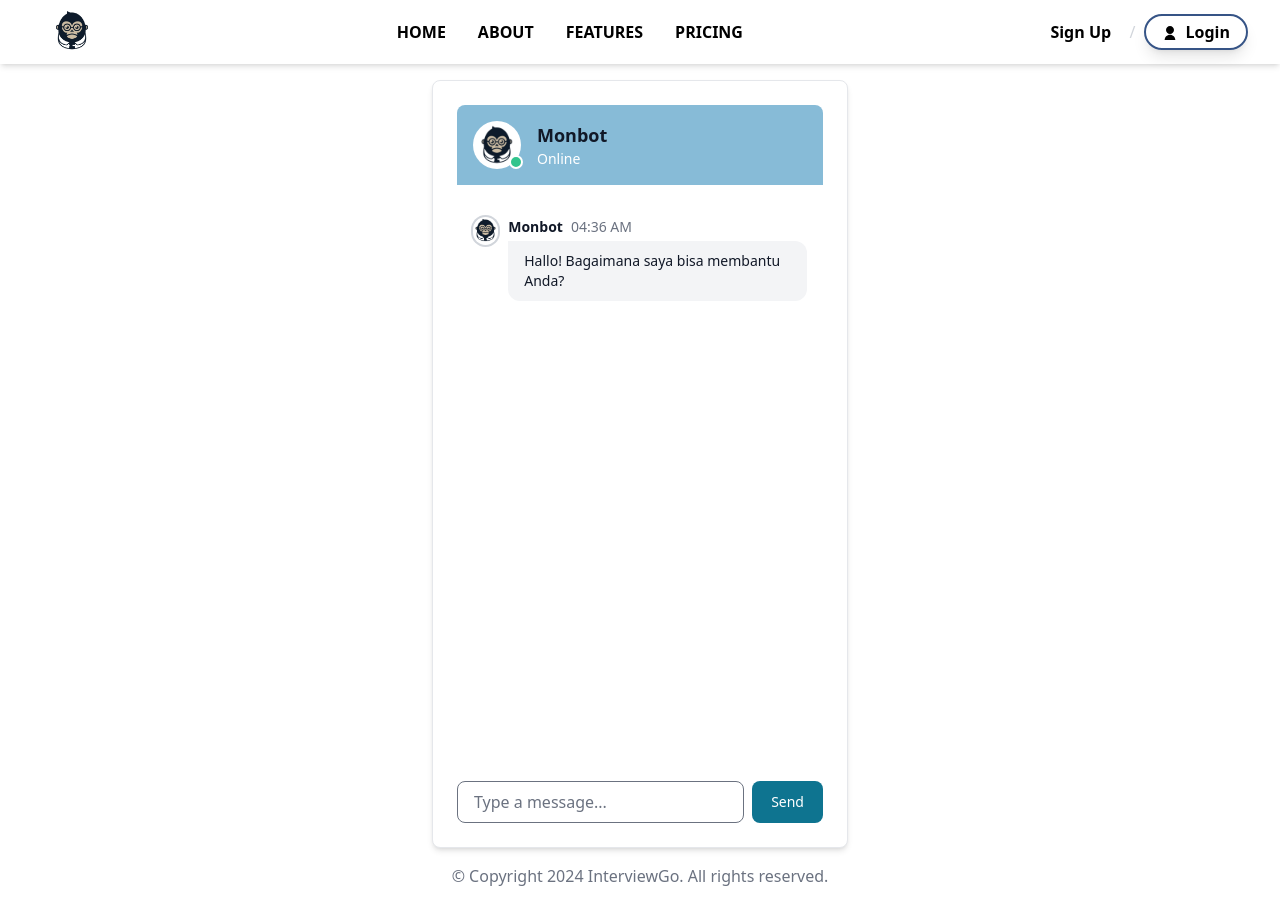
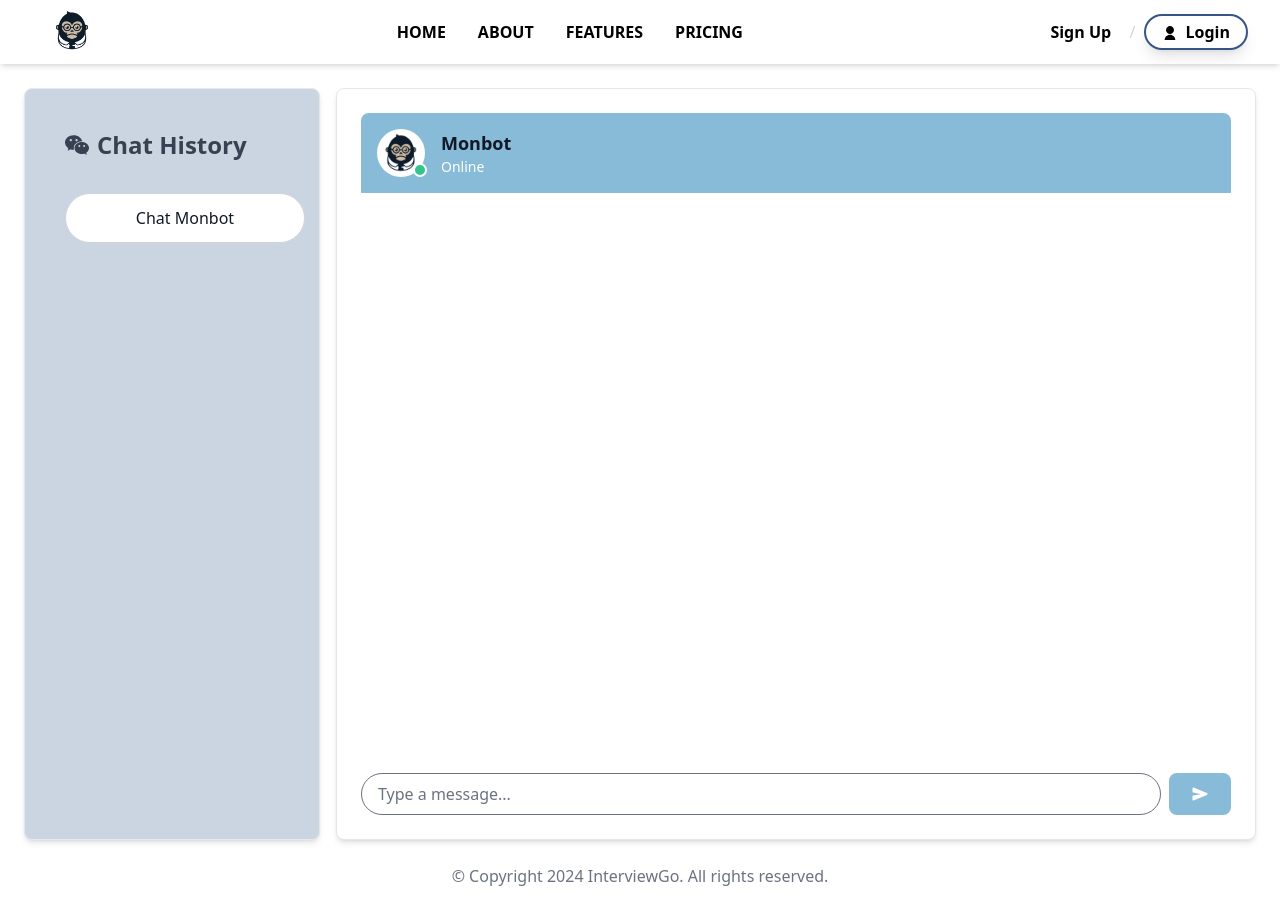
Before and after one commit to pbl-Vol2/interview-go, a React (Create React App) app: page /chatbot in a window 1280 px wide. Built offline with nearby package versions, Linux system fonts and the light colour scheme.

Commit message:
update chatbot history panel

```diff
--- a/src/pages/chatbot.jsx
+++ b/src/pages/chatbot.jsx
@@ -1,15 +1,83 @@
-import React, { useState } from "react";
+import React, { useEffect, useRef, useState } from "react";
 import { Card, Button } from "flowbite-react";
 import axios from "axios";
 import monye from "../assets/image/monye.png";
-import profile from "../assets/image/profile-chatbot.png"
+import profile from "../assets/image/profile-chatbot.png";
 import userImage from "../assets/image/user.png";
+import { IoSend, IoLogoWechat } from "react-icons/io5";
 
 const Chatbot = () => {
-  const [messages, setMessages] = useState([
-    // Initial greeting
+  const [messages, setMessages] = useState([]);
+  const [input, setInput] = useState("");
+  const [sessionId, setSessionId] = useState(null);
+  const [userId, setUserId] = useState("your-user-id"); // Replace with actual user ID
+  const [fullname, setFullname] = useState("User"); // Replace with actual user's full name
+  const [error, setError] = useState(null);
+  const [chatHistory, setChatHistory] = useState([]);
+  const inactivityLimit = 30000; // 30 seconds
+  const timerRef = useRef(null);
+
+  useEffect(() => {
+    const fetchFullname = async () => {
+      try {
+        const token = localStorage.getItem("token");
+        if (!token) {
+          setError("Token is missing!");
+          return;
+        }
+
+        const response = await axios.get(
+          "http://localhost:5000/get_user_info",
           {
-      text: "Hallo! Bagaimana saya bisa membantu Anda?",
+            headers: {
+              Authorization: `Bearer ${token}`,
+              "Content-Type": "application/json",
+            },
+          }
+        );
+
+        if (response.status === 200) {
+          setFullname(response.data.user.fullname);
+        } else {
+          setError("Error fetching full name.");
+        }
+      } catch (error) {
+        setError("Error fetching full name.");
+        if (error.response && error.response.status === 401) {
+          localStorage.removeItem("token");
+          window.location.href = "/login";
+        }
+      }
+    };
+
+    fetchFullname();
+  }, []);
+
+  const initializeSession = async () => {
+    try {
+      const token = localStorage.getItem("token");
+      if (!token) {
+        throw new Error("Token is missing");
+      }
+
+      const response = await axios.post(
+        "http://127.0.0.1:5000/start_session",
+        {
+          user_id: userId,
+        },
+        {
+          headers: {
+            Authorization: `Bearer ${token}`,
+            "Content-Type": "application/json",
+          },
+        }
+      );
+
+      if (response.status === 200) {
+        setSessionId(response.data.session_id);
+        setMessages([
+          {
+            text: `Hello ${fullname}, how can I assist you today?`,
             sender: "bot",
             time: new Date().toLocaleTimeString([], {
               hour: "2-digit",
@@ -17,26 +85,115 @@ const Chatbot = () => {
             }),
           },
         ]);
+        setChatHistory(response.data.chat_history || []); // Fetch and set chat history
+      } else {
+        throw new Error(`Unexpected response status: ${response.status}`);
+      }
+    } catch (error) {
+      console.error("Error initializing session:", error);
+      setError("Error initializing session. Please try again later.");
+    }
+  };
 
-  const [input, setInput] = useState("");
+  useEffect(() => {
+    initializeSession();
+  }, [userId, fullname]);
 
-  const handleSend = () => {
-    if (input.trim()) {
+  const resetInactivityTimer = () => {
+    if (timerRef.current) {
+      clearTimeout(timerRef.current);
+    }
+    timerRef.current = setTimeout(endSession, inactivityLimit);
+  };
+
+  const endSession = async () => {
+    try {
+      setMessages((prevMessages) => [
+        ...prevMessages,
+        {
+          text: "Session chat has ended.",
+          sender: "bot",
+          time: new Date().toLocaleTimeString([], {
+            hour: "2-digit",
+            minute: "2-digit",
+          }),
+        },
+      ]);
+      setSessionId(null);
+      setMessages([]);
+
+      const response = await axios.post("http://127.0.0.1:5000/start_session", {
+        user_id: userId,
+      });
+
+      setSessionId(response.data.session_id);
+      setMessages([
+        {
+          text: `Hello ${fullname}, how can I assist you today?`,
+          sender: "bot",
+          time: new Date().toLocaleTimeString([], {
+            hour: "2-digit",
+            minute: "2-digit",
+          }),
+        },
+      ]);
+    } catch (error) {
+      setError("Error ending session.");
+    }
+  };
+
+  const handleSend = async () => {
+    if (input.trim() && sessionId) {
       const userMessage = input.trim();
       const currentTime = new Date().toLocaleTimeString([], {
         hour: "2-digit",
         minute: "2-digit",
       });
+
       setMessages([
         ...messages,
         { text: userMessage, sender: "user", time: currentTime },
       ]);
       setInput("");
 
-      // Call Flask backend
-      axios
-        .post("http://127.0.0.1:5000/predict", { message: userMessage })
-        .then((response) => {
+      resetInactivityTimer();
+
+      try {
+        const token = localStorage.getItem("token");
+        if (!token) {
+          console.error("Token is missing!");
+          return;
+        }
+
+        // Send user message
+        await axios.post(
+          "http://127.0.0.1:5000/send_message",
+          {
+            session_id: sessionId,
+            user_id: userId,
+            message: userMessage,
+            sender: "user",
+          },
+          {
+            headers: {
+              Authorization: `Bearer ${token}`,
+              "Content-Type": "application/json",
+            },
+          }
+        );
+
+        // Get bot response
+        const response = await axios.post(
+          "http://127.0.0.1:5000/predict",
+          { message: userMessage },
+          {
+            headers: {
+              Authorization: `Bearer ${token}`,
+              "Content-Type": "application/json",
+            },
+          }
+        );
+
         setMessages((prevMessages) => [
           ...prevMessages,
           {
@@ -48,32 +205,77 @@ const Chatbot = () => {
             }),
           },
         ]);
-        })
-        .catch((error) => {
-          console.error("There was an error with the Flask API:", error);
-        });
+
+        // Send bot response
+        await axios.post(
+          "http://127.0.0.1:5000/send_message",
+          {
+            session_id: sessionId,
+            user_id: userId,
+            message: response.data.response,
+            sender: "bot",
+          },
+          {
+            headers: {
+              Authorization: `Bearer ${token}`,
+              "Content-Type": "application/json",
+            },
+          }
+        );
+      } catch (error) {
+        console.error("Error with the Flask API:", error);
+        console.error(
+          "Error details:",
+          error.response ? error.response.data : error.message
+        );
+        setError("Error with the Flask API.");
+      }
     }
   };
 
-  const postFeedbackToAPI = async (question, answer) => {
-    try {
-      const response = await axios.post('http://127.0.0.1:5000/feedback', {
-        question,
-        answer,
-      });
-      console.log('Feedback posted to API:', response.data);
-    } catch (error) {
-      console.error('Error posting feedback to API:', error);
+  const handleNewChat = () => {
+    initializeSession();
+  };
+
+  const handleKeyPress = (event) => {
+    if (event.key === "Enter") {
+      handleSend();
     }
   };
 
   return (
-    <div className="flex flex-col items-center p-4 h-screen">
-      <Card className="w-1/3 max-w-full h-full flex flex-col">
+    <div className="flex flex-row items-start h-screen p-4">
+      {/* Chat history panel */}
+      <div className="w-1/4 max-w-full h-full p-2">
+        <Card className="h-full flex flex-col bg-slate-300">
+          <div className="p-4 pb-0 flex flex-row items-center text-2xl text-gray-700">
+            <IoLogoWechat />
+            <h2 className="font-bold ms-2">
+              Chat History
+            </h2>
+          </div>
+          <div className="p-4">
+            <Button onClick={handleNewChat} color="light" size="lg" className="w-60" pill>
+              Chat Monbot
+            </Button>
+          </div>
+          <div className="flex-grow overflow-y-auto p-4">
+            {chatHistory.map((history, index) => (
+              <div key={index} className="mb-2">
+                <p className="text-sm text-gray-600">{history}</p>
+              </div>
+            ))}
+          </div>
+        </Card>
+      </div>
+
+      {/* Chatbot panel */}
+      <div className="w-3/4 max-w-full h-full flex flex-col p-2">
+        <Card className="w-full h-full flex flex-col">
           <div className="flex items-center p-4 bg-customBiru6 rounded-t-lg gap-4">
-          <div class="relative">
-            <img class="w-12 h-12 rounded-full" src={profile} alt="" />
-            <span class="absolute bottom-0 left-9 transform translate-y-1/5 w-3.5 h-3.5 bg-green-400 border-2 border-white dark:border-gray-800 rounded-full"></span>
+            <div className="relative">
+              <img className="w-12 h-12 rounded-full" src={profile} alt="" />
+              <span className="absolute bottom-0 left-9 transform translate-y-1/5 w-3.5 h-3.5 bg-green-400 border-2 border-white dark:border-gray-800 rounded-full"></span>
             </div>
             <div>
               <h2 className="text-lg font-semibold text-gray-900">Monbot</h2>
@@ -93,7 +295,7 @@ const Chatbot = () => {
                   src={message.sender === "user" ? userImage : monye}
                   alt={message.sender === "user" ? "User" : "Logo"}
                 />
-              <div class="flex flex-col gap-1 max-w-[320px]">
+                <div className="flex flex-col gap-1 max-w-[320px]">
                   <div
                     className={`flex items-center space-x-2 rtl:space-x-reverse ${
                       message.sender === "user" ? "gap-2 flex-row-reverse" : ""
@@ -102,7 +304,7 @@ const Chatbot = () => {
                     <span className="text-sm font-semibold text-gray-900 dark:text-white">
                       {message.sender === "user" ? "You" : "Monbot"}
                     </span>
-                  <span class="text-sm font-normal text-gray-500 dark:text-gray-400">
+                    <span className="text-sm font-normal text-gray-500 dark:text-gray-400">
                       {message.time}
                     </span>
                   </div>
@@ -124,14 +326,18 @@ const Chatbot = () => {
           <div className="flex items-center space-x-2">
             <input
               type="text"
-            className="flex-grow border rounded-lg px-4 py-2"
+              className="flex-grow border rounded-full px-4 py-2"
               placeholder="Type a message..."
               value={input}
               onChange={(e) => setInput(e.target.value)}
+              onKeyDown={handleKeyPress}
             />
-          <Button onClick={handleSend}>Send</Button>
+            <Button onClick={handleSend} className="bg-customBiru6" size="lg">
+              <IoSend />
+            </Button>
           </div>
         </Card>
+      </div>
     </div>
   );
 };
```
Lines whose indentation alone changed are shown as unchanged.
